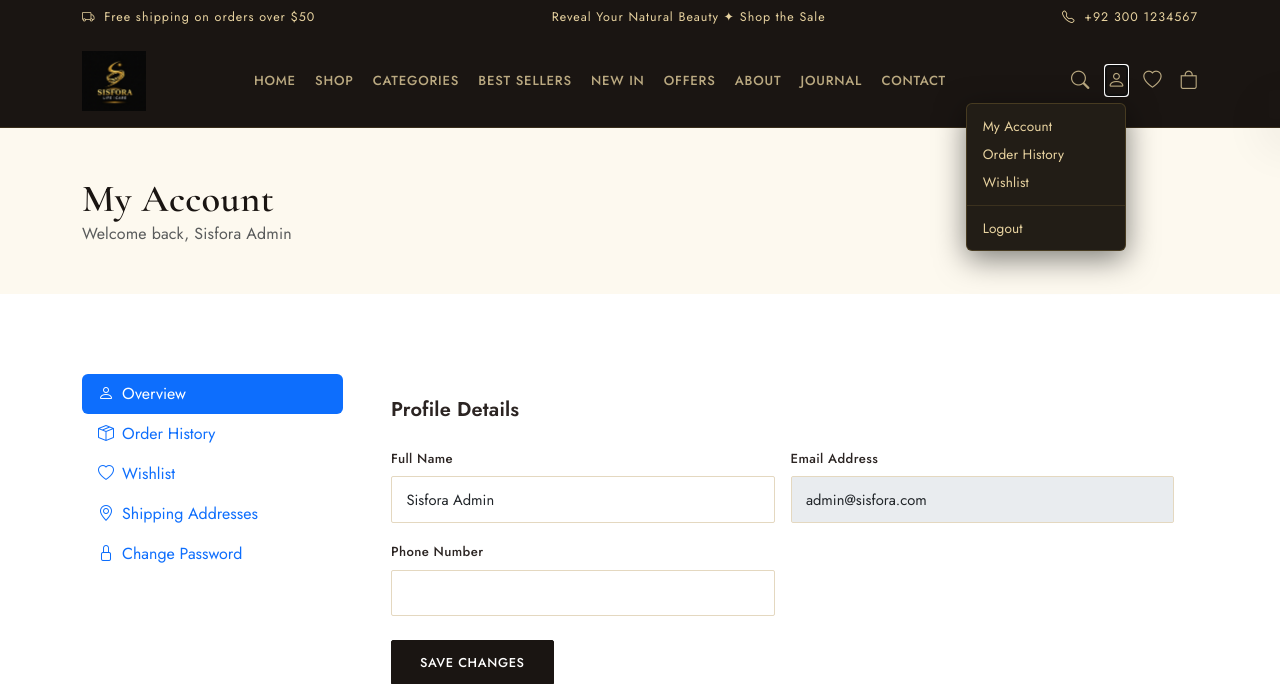
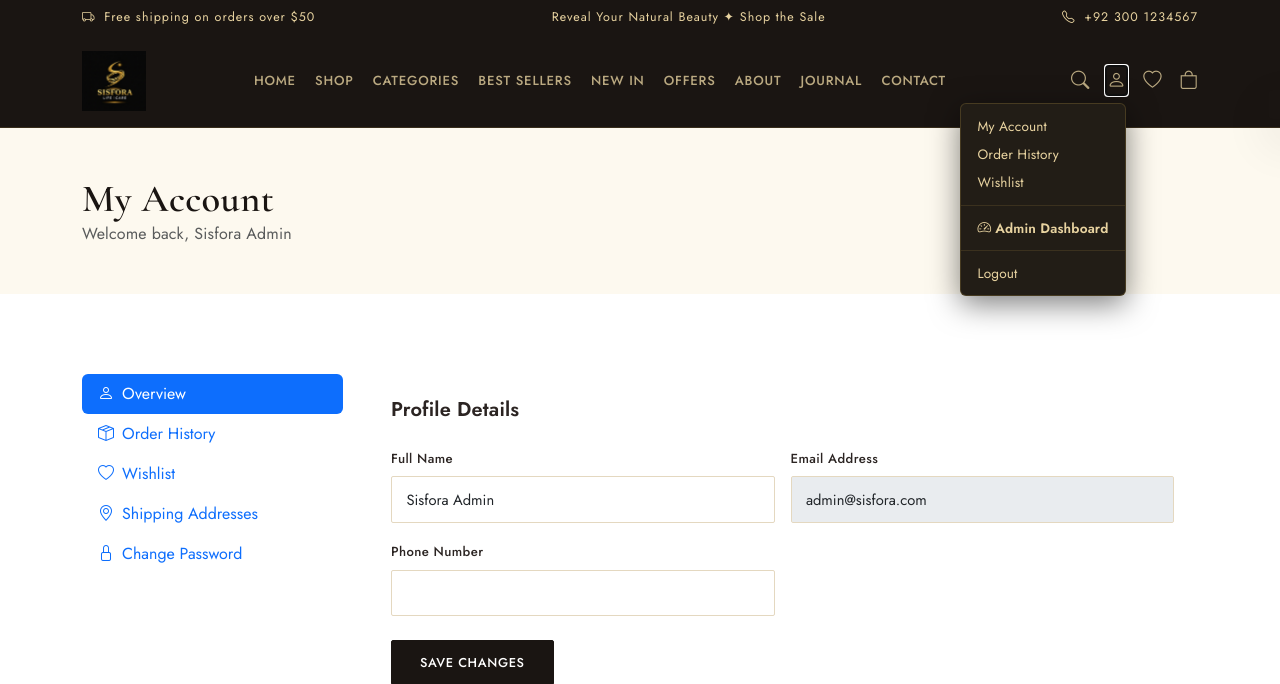
Before and after one commit to mehwishhakeemullah90-tech/sisfora-ecommerce_2, a Node server app: page /profile in a window 1280 px wide, after a click on "Account". Shown: the top 684 px of the page. Run offline with Node 20, Linux system fonts and the light colour scheme; a user stored in the database is signed in; data that the repository does not hold is empty; some libraries are stand-ins or nearby versions.

Commit message:
commit change

```diff
--- a/views/partials/navbar.ejs
+++ b/views/partials/navbar.ejs
@@ -32,12 +32,17 @@
               <li><a class="dropdown-item small" href="/profile">My Account</a></li>
               <li><a class="dropdown-item small" href="/profile?tab=orders">Order History</a></li>
               <li><a class="dropdown-item small" href="/profile?tab=wishlist">Wishlist</a></li>
+              <% if (user.role === 'admin') { %>
+              <li><hr class="dropdown-divider"></li>
+              <li><a class="dropdown-item small fw-semibold" href="/admin/dashboard"><i class="bi bi-speedometer2 me-1"></i>Admin Dashboard</a></li>
+              <% } %>
               <li><hr class="dropdown-divider"></li>
               <li><a class="dropdown-item small" href="#" id="logoutBtn">Logout</a></li>
             </ul>
           </div>
         <% } else { %>
           <a href="/login" class="nav-icon-link" title="Login"><i class="bi bi-person"></i></a>
+          <a href="/admin/login" class="nav-icon-link sf-admin-entry" title="Admin Login" style="font-size:0.78rem;letter-spacing:0.08em;opacity:0.45;font-family:'Jost',sans-serif;font-weight:500;padding:0 6px;">ADMIN</a>
         <% } %>
 
         <a href="/profile?tab=wishlist" class="nav-icon-link" title="Wishlist">
```
